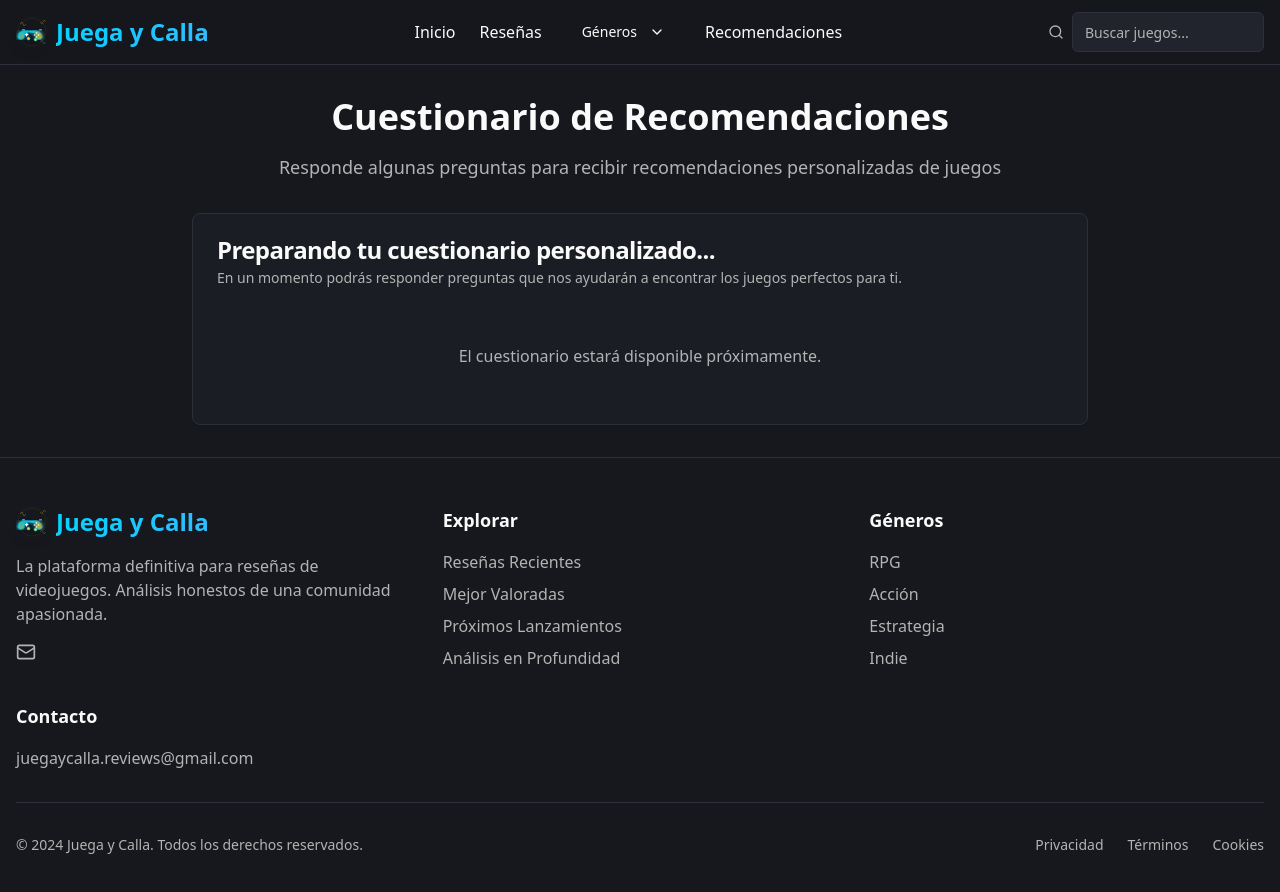
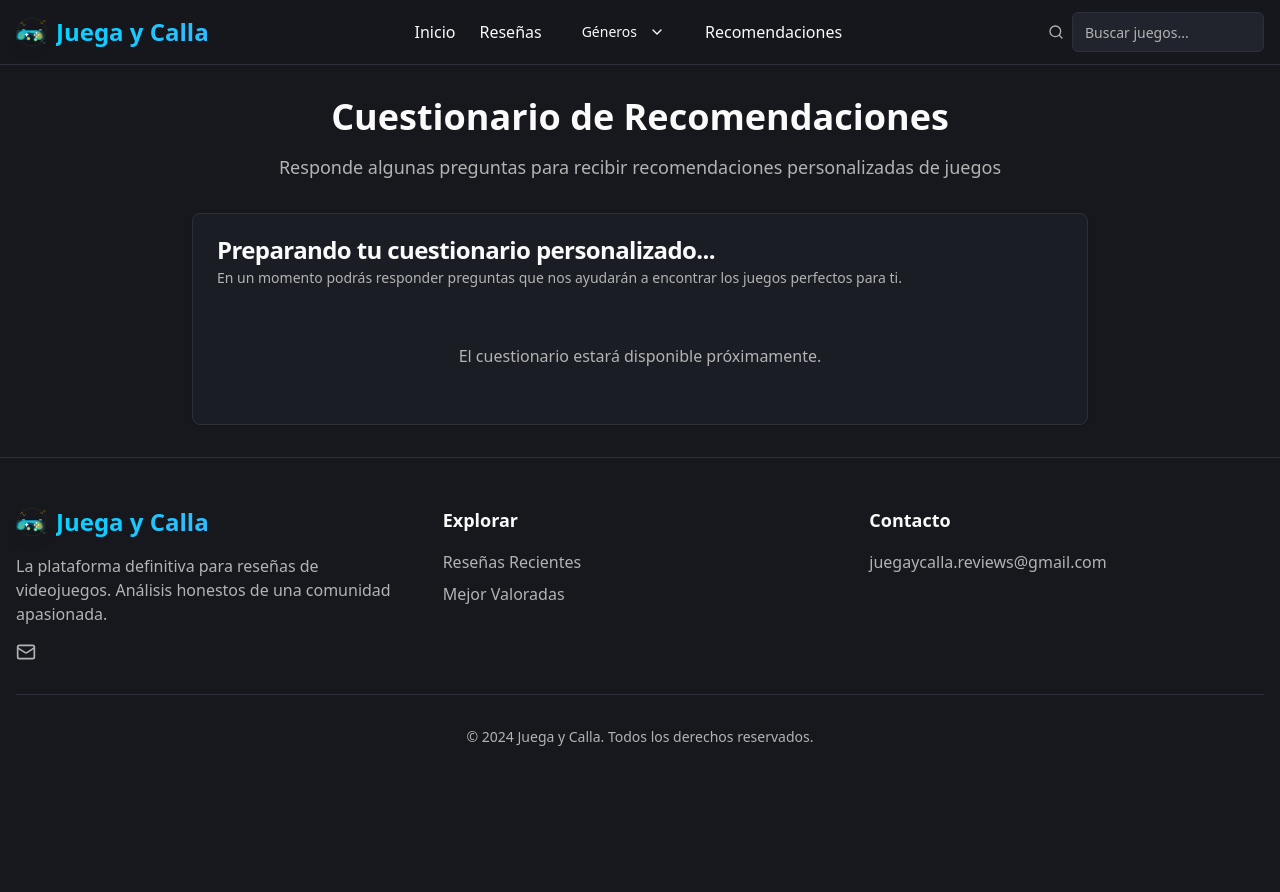
Before and after one commit to pelarda97/juega-y-calla-reviews, a React (Vite) app: page /quiz in a window 1280 px wide. Shown: the top 892 px of the page. After the commit the page ends 800 px from the top, so only its background shows below. Built offline with nearby package versions, Linux system fonts and the light colour scheme.

Commit message:
Remove footer links and sections

```diff
--- a/src/components/Footer.tsx
+++ b/src/components/Footer.tsx
@@ -31,19 +31,6 @@ const Footer = () => {
             <ul className="space-y-2">
               <li><a href="#" className="text-muted-foreground hover:text-primary transition-colors">Reseñas Recientes</a></li>
               <li><a href="#" className="text-muted-foreground hover:text-primary transition-colors">Mejor Valoradas</a></li>
-              <li><a href="#" className="text-muted-foreground hover:text-primary transition-colors">Próximos Lanzamientos</a></li>
-              <li><a href="#" className="text-muted-foreground hover:text-primary transition-colors">Análisis en Profundidad</a></li>
-            </ul>
-          </div>
-
-          {/* Genres */}
-          <div className="space-y-4">
-            <h3 className="text-lg font-semibold text-foreground">Géneros</h3>
-            <ul className="space-y-2">
-              <li><a href="#" className="text-muted-foreground hover:text-primary transition-colors">RPG</a></li>
-              <li><a href="#" className="text-muted-foreground hover:text-primary transition-colors">Acción</a></li>
-              <li><a href="#" className="text-muted-foreground hover:text-primary transition-colors">Estrategia</a></li>
-              <li><a href="#" className="text-muted-foreground hover:text-primary transition-colors">Indie</a></li>
             </ul>
           </div>
 
@@ -56,21 +43,10 @@ const Footer = () => {
           </div>
         </div>
 
-        <div className="border-t border-border mt-8 pt-8 flex flex-col md:flex-row items-center justify-between">
+        <div className="border-t border-border mt-8 pt-8 text-center">
           <p className="text-muted-foreground text-sm">
             © 2024 Juega y Calla. Todos los derechos reservados.
           </p>
-          <div className="flex items-center gap-6 mt-4 md:mt-0">
-            <a href="#" className="text-muted-foreground hover:text-primary text-sm transition-colors">
-              Privacidad
-            </a>
-            <a href="#" className="text-muted-foreground hover:text-primary text-sm transition-colors">
-              Términos
-            </a>
-            <a href="#" className="text-muted-foreground hover:text-primary text-sm transition-colors">
-              Cookies
-            </a>
-          </div>
         </div>
       </div>
     </footer>
```
